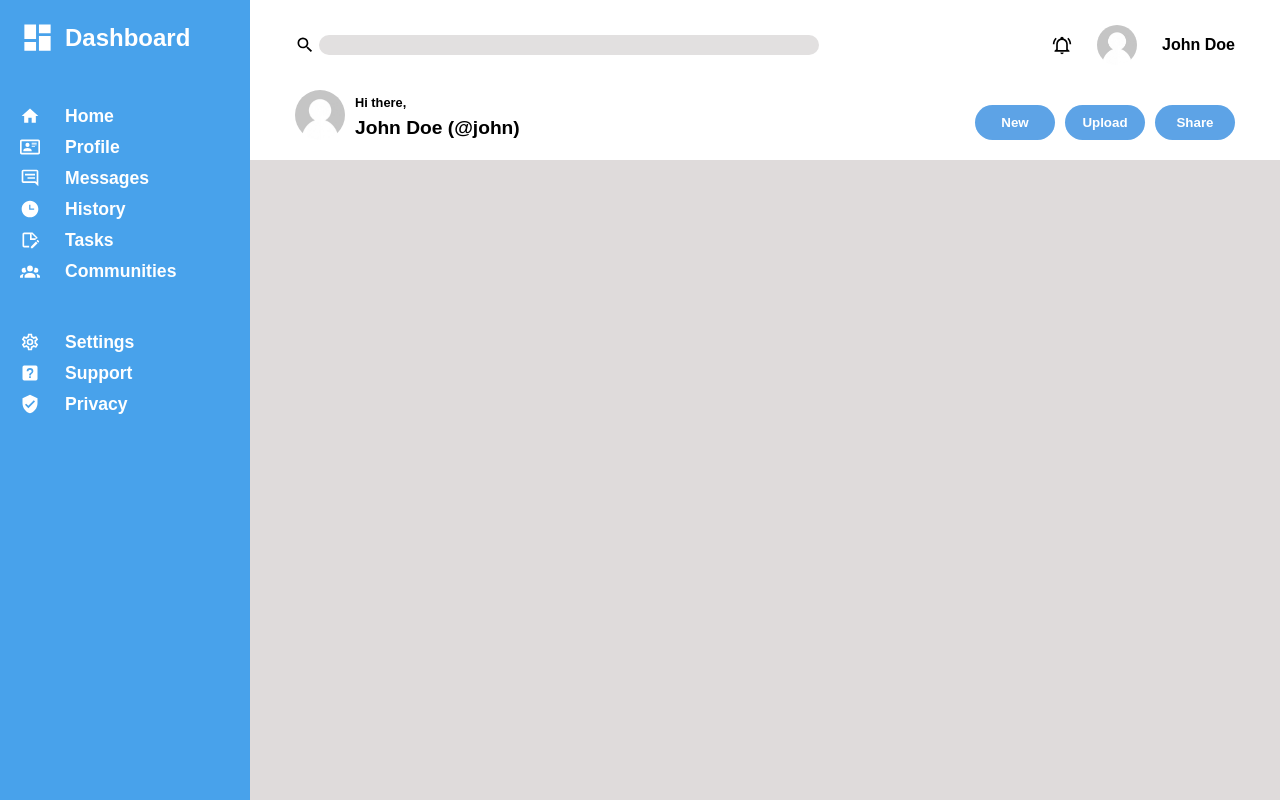
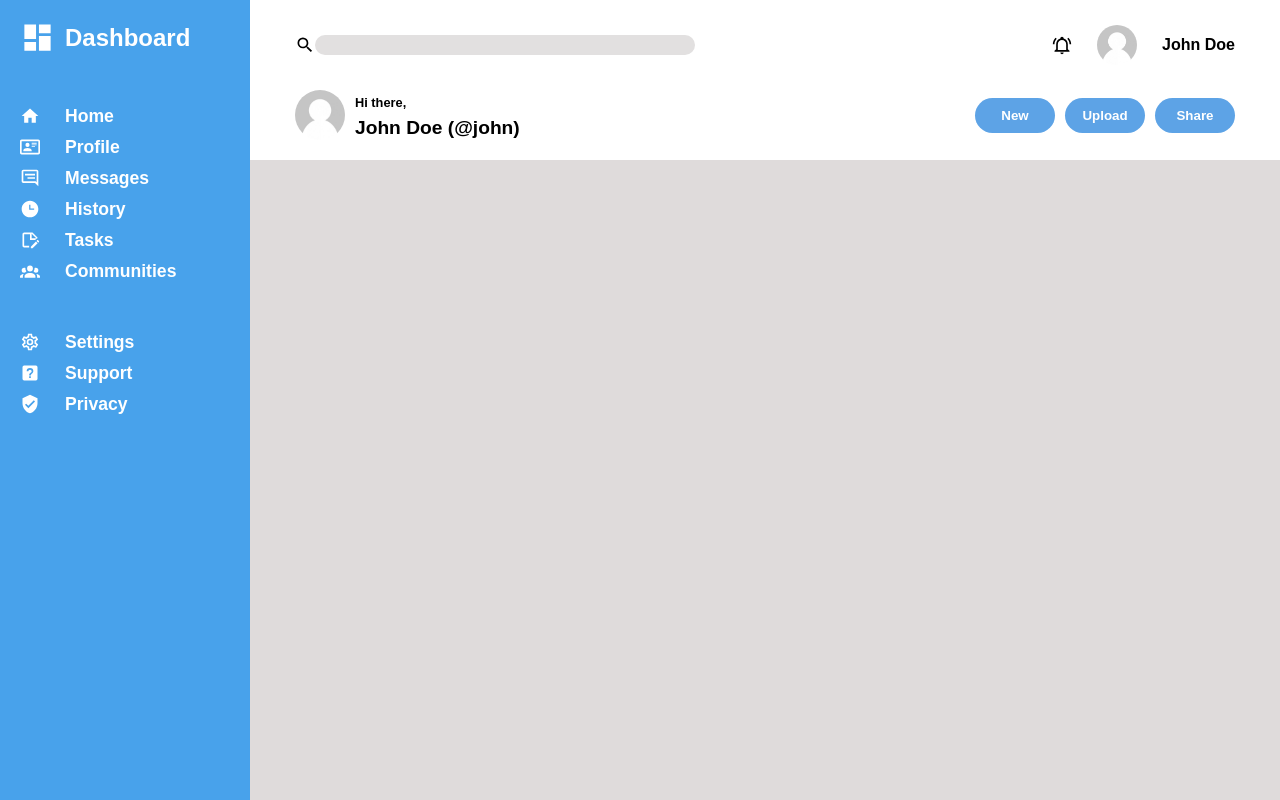
Before and after one commit to ehmk/admin-dashboard, a plain HTML site: page index.html in a window 1280 px wide. Drawn offline with Linux system fonts and the light colour scheme.

Commit message:
Adjusted the max size of the header columns

```diff
--- a/styles/main.css
+++ b/styles/main.css
@@ -17,7 +17,7 @@
   grid-area: 1 / 2 / 2 / 3;
   padding: 20px 45px;
   display: grid;
-  grid-template-columns: 2fr 1fr;
+  grid-template-columns: 400px 1fr;
   grid-template-rows: 1fr 1fr;
   gap: 20px;
 }
@@ -76,7 +76,7 @@
 .buttons {
   display: grid;
   grid-template-columns: repeat(3, 80px);
-  align-items: end;
+  align-items: center;
   justify-content: end;
   gap: 10px;
 }
```
